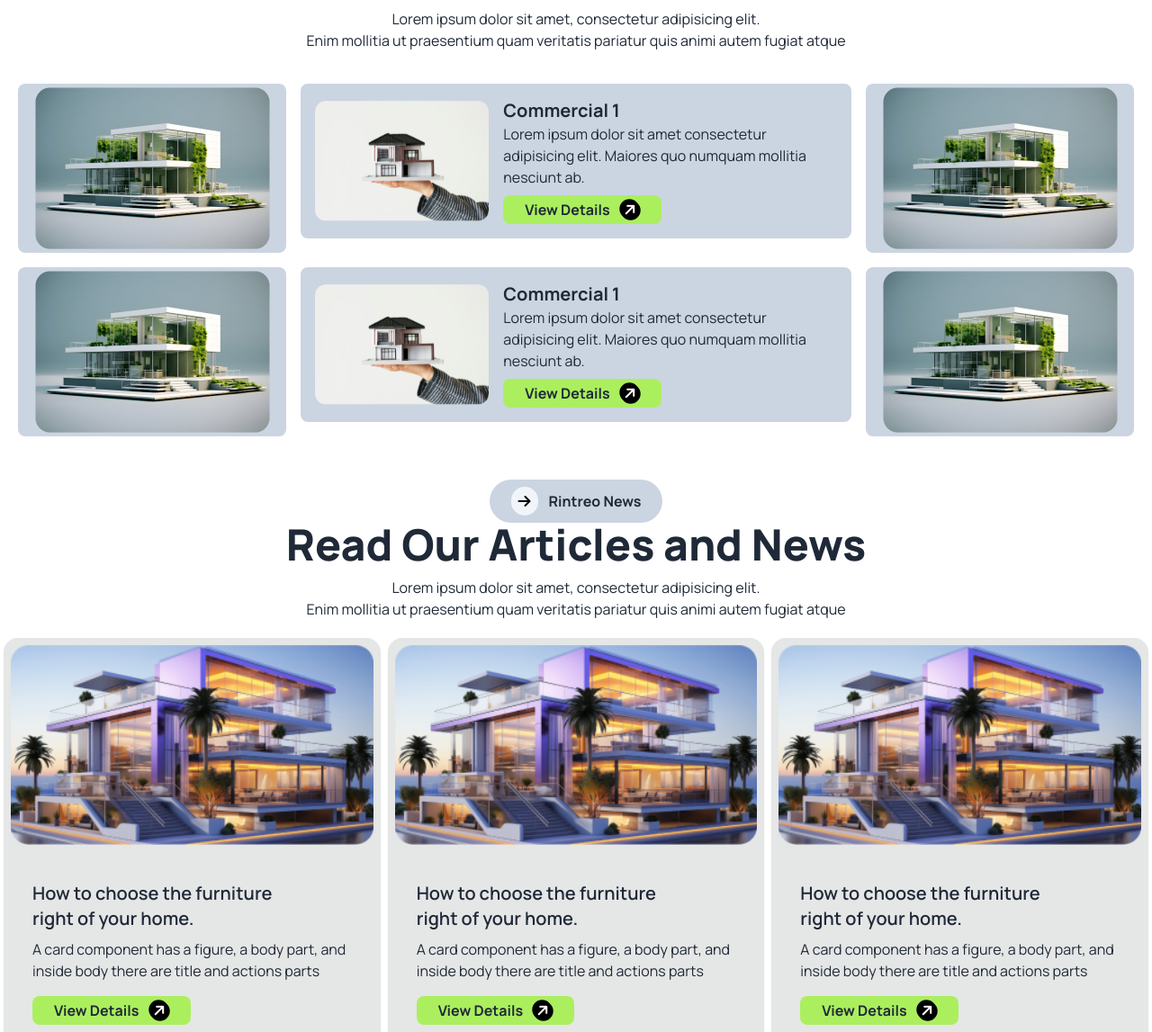
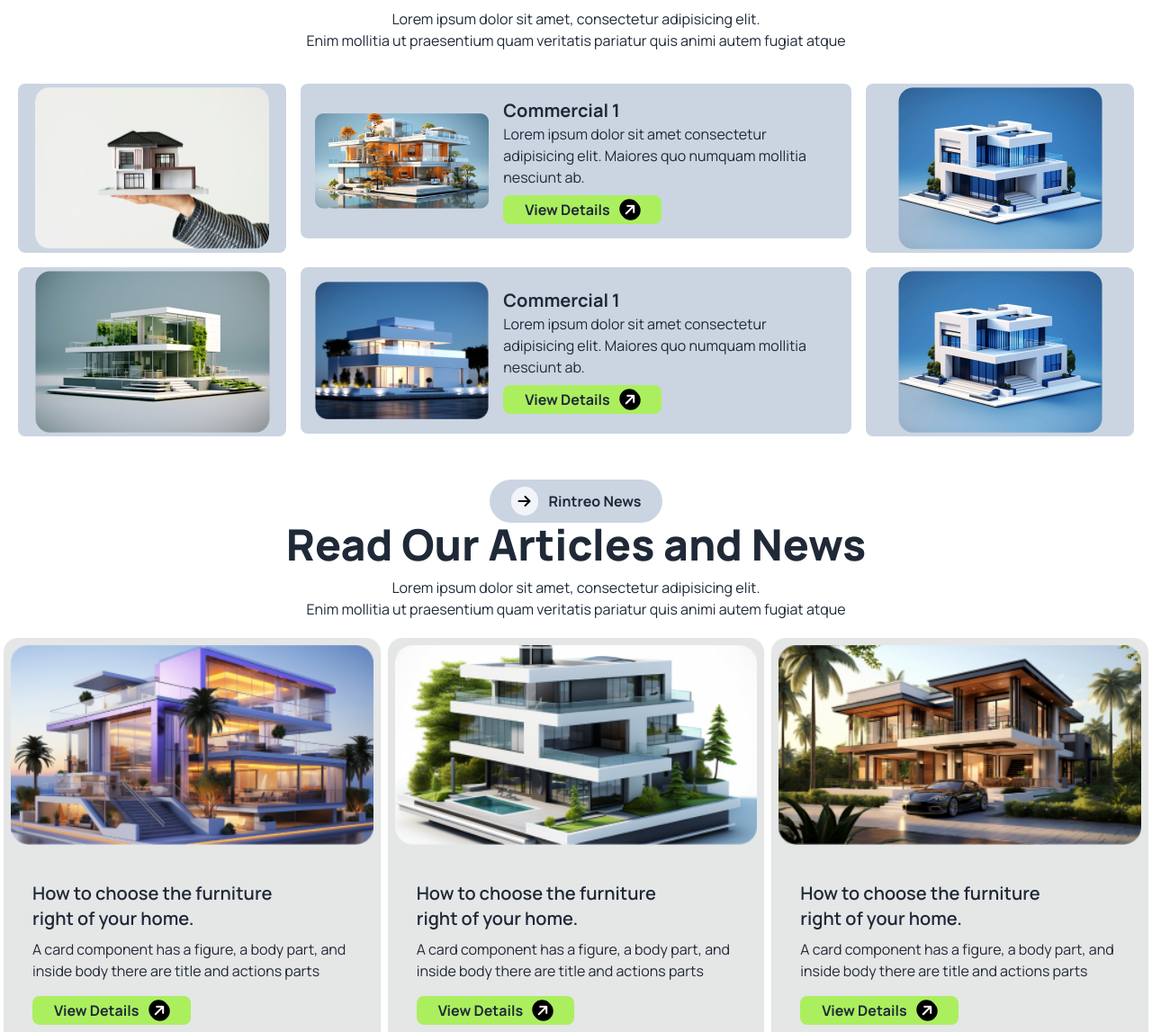
Before and after one commit to rakibbateq/B-10-Assignment-3, a plain HTML site: page index.html in a window 1280 px wide. Shown: the part 2286-3433 px from the top of the page at 90% size. Drawn offline with nearby package versions, Linux system fonts and the light colour scheme.

Commit message:
add-image

```diff
--- a/index.html
+++ b/index.html
@@ -213,14 +213,14 @@
         <!-- Card 1 -->
         <div class="w-full md:flex md:flex-col">
           <div class="bg-slate-300 p-1 rounded-lg flex justify-center items-center w-full">
-            <img src="/assets/img4.png" alt="Card 1" />
+            <img src="/assets/img1.png" alt="Card 1" />
           </div>
         </div>
 
         <!-- Card 2 (col-span-2) -->
         <div class="w-full lg:col-span-2">
           <div class="flex flex-col md:flex-row gap-4 bg-slate-300 justify-center items-center p-4 rounded-lg">
-            <img src="/assets/img1.png" alt="Card 2" class="w-full md:w-1/3 rounded-md" />
+            <img src="/assets/img2.png" alt="Card 2" class="w-full md:w-1/3 rounded-md" />
             <div>
               <h1 class="text-xl font-bold">Commercial 1</h1>
               <p>Lorem ipsum dolor sit amet consectetur adipisicing elit. Maiores quo numquam mollitia nesciunt ab.</p>
@@ -234,7 +234,7 @@
         <!-- Card 3 -->
         <div class="w-full md:flex md:flex-col">
           <div class="bg-slate-300 p-1 rounded-lg flex justify-center items-center w-full">
-            <img src="/assets/img4.png" alt="Card 3" />
+            <img src="/assets/img3.png" alt="Card 3" />
           </div>
         </div>
 
@@ -248,7 +248,7 @@
         <!-- Card 5 (col-span-2) -->
         <div class="w-full lg:col-span-2">
           <div class="flex flex-col md:flex-row gap-4 bg-slate-300 justify-center items-center p-4 rounded-lg">
-            <img src="/assets/img1.png" alt="Card 5" class="w-full md:w-1/3 rounded-md" />
+            <img src="/assets/img5.png" alt="Card 5" class="w-full md:w-1/3 rounded-md" />
             <div>
               <h1 class="text-xl font-bold">Commercial 1</h1>
               <p>Lorem ipsum dolor sit amet consectetur adipisicing elit. Maiores quo numquam mollitia nesciunt ab.</p>
@@ -262,7 +262,7 @@
         <!-- Card 6 -->
         <div class="w-full md:flex md:flex-col">
           <div class="bg-slate-300 p-1 rounded-lg flex justify-center items-center w-full">
-            <img src="/assets/img4.png" alt="Card 6" />
+            <img src="/assets/img3.png" alt="Card 6" />
           </div>
         </div>
       </div>
@@ -298,7 +298,7 @@
         <div class="card bg-base-300 shadow-sm flex flex-col md:flex-row lg:flex-col">
             <figure >
               <img class="p-2 w-full"
-                src="/assets/article1.png"
+                src="/assets/article2.png"
                 alt="Article1" />
             </figure>
             <div class="card-body">
@@ -315,7 +315,7 @@
         <div class="card bg-base-300 shadow-sm flex flex-col md:flex-row lg:flex-col">
             <figure >
               <img class="p-2 w-full"
-                src="/assets/article1.png"
+                src="/assets/article3.png"
                 alt="Article1" />
             </figure>
             <div class="card-body">
```
